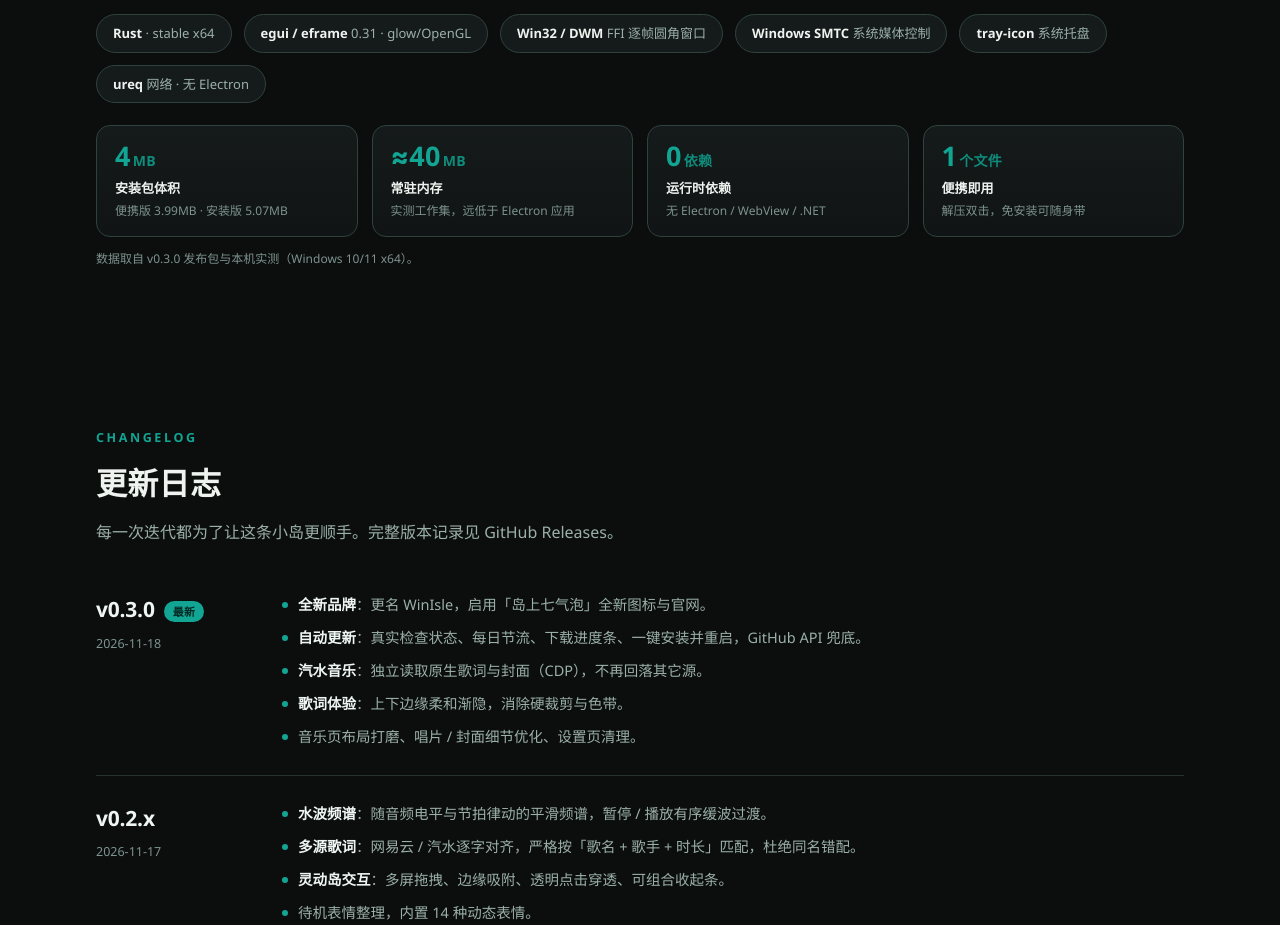
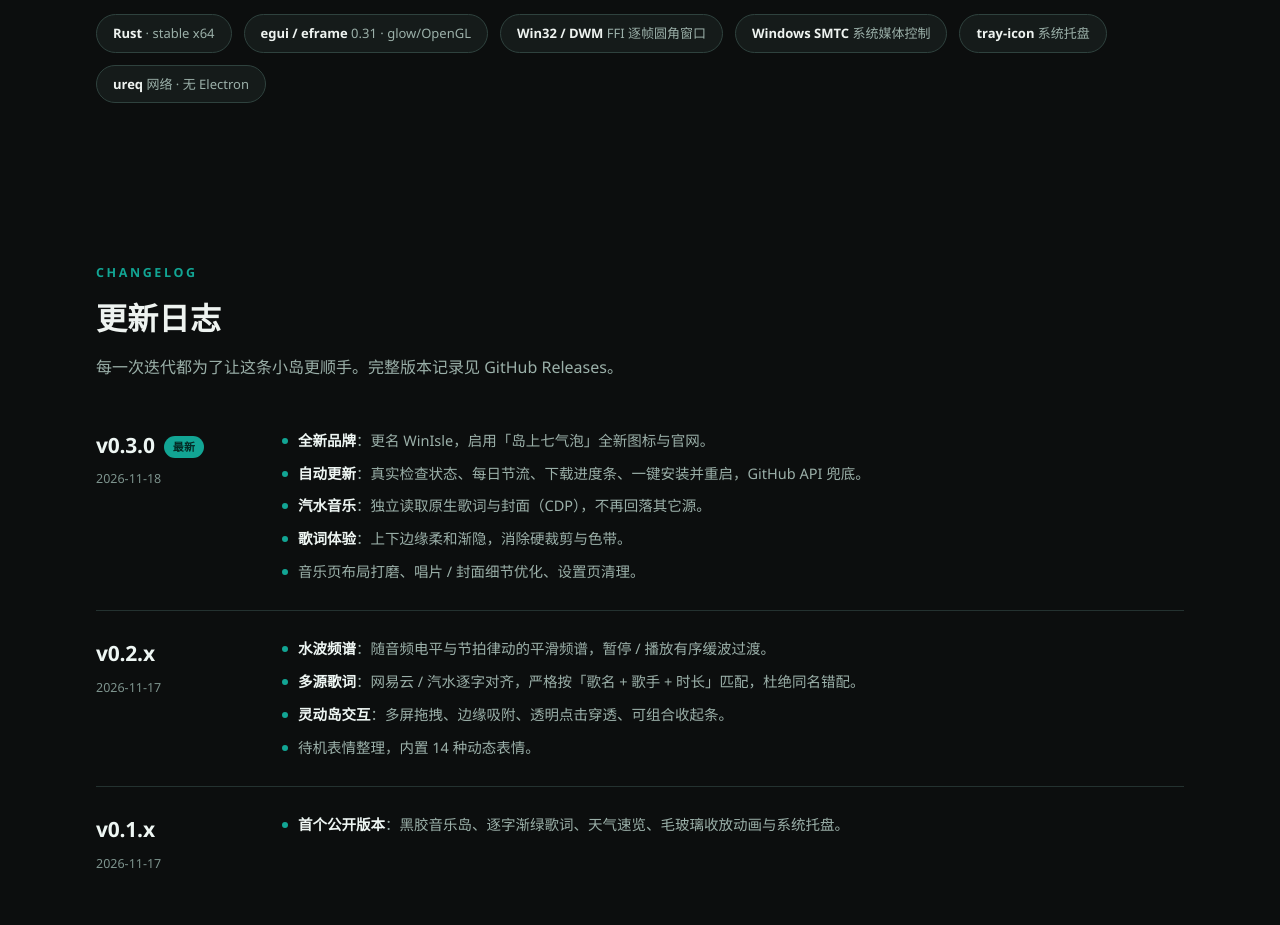
Before and after one commit to lmf0828/MyIsle, a plain HTML site: page docs/index.html in a window 1280 px wide. Shown: the part 1780-2705 px from the top of the page. Drawn offline with Linux system fonts and the light colour scheme; no server answers.

Commit message:
Revert "feat(site): 技术区新增「轻量」实测数据条（安装包4MB / 常驻≈40MB / 0运行时依赖 / 单文件便携）"
This reverts commit 93033973b93f2e1178756258dd8718a35863ebf2.

```diff
--- a/docs/index.html
+++ b/docs/index.html
@@ -96,16 +96,6 @@
   /* tech strip */
   .tech{display:flex;flex-wrap:wrap;gap:12px;margin-top:8px}
   .chip{border:1px solid var(--line2);background:var(--card);border-radius:999px;padding:8px 16px;font-size:13px;color:var(--muted)}
-  /* lightweight metrics */
-  .lw{display:grid;grid-template-columns:repeat(4,1fr);gap:14px;margin-top:22px}
-  .lw .it{background:linear-gradient(180deg,var(--card),var(--bg2));border:1px solid var(--line2);border-radius:14px;padding:16px 18px;transition:border-color .2s,transform .2s}
-  .lw .it:hover{border-color:var(--teal);transform:translateY(-2px)}
-  .lw .n{font-size:27px;font-weight:800;color:var(--teal);line-height:1.05;letter-spacing:.3px}
-  .lw .n small{font-size:14px;font-weight:700;color:var(--teal2);margin-left:2px}
-  .lw .t{font-size:13px;color:var(--ink);font-weight:600;margin-top:7px}
-  .lw .d{font-size:12px;color:var(--muted2);margin-top:2px}
-  .lw-note{font-size:12px;color:var(--muted2);margin-top:12px}
-  @media(max-width:760px){.lw{grid-template-columns:repeat(2,1fr)}}
   .chip b{color:var(--ink);font-weight:700}
 
   /* download */
@@ -271,13 +261,6 @@
       <span class="chip"><b>tray-icon</b> 系统托盘</span>
       <span class="chip"><b>ureq</b> 网络 · 无 Electron</span>
     </div>
-    <div class="lw">
-      <div class="it"><div class="n">4<small>MB</small></div><div class="t">安装包体积</div><div class="d">便携版 3.99MB · 安装版 5.07MB</div></div>
-      <div class="it"><div class="n">≈40<small>MB</small></div><div class="t">常驻内存</div><div class="d">实测工作集，远低于 Electron 应用</div></div>
-      <div class="it"><div class="n">0<small>依赖</small></div><div class="t">运行时依赖</div><div class="d">无 Electron / WebView / .NET</div></div>
-      <div class="it"><div class="n">1<small>个文件</small></div><div class="t">便携即用</div><div class="d">解压双击，免安装可随身带</div></div>
-    </div>
-    <div class="lw-note">数据取自 v0.3.0 发布包与本机实测（Windows 10/11 x64）。</div>
   </div>
 </section>
 
```
